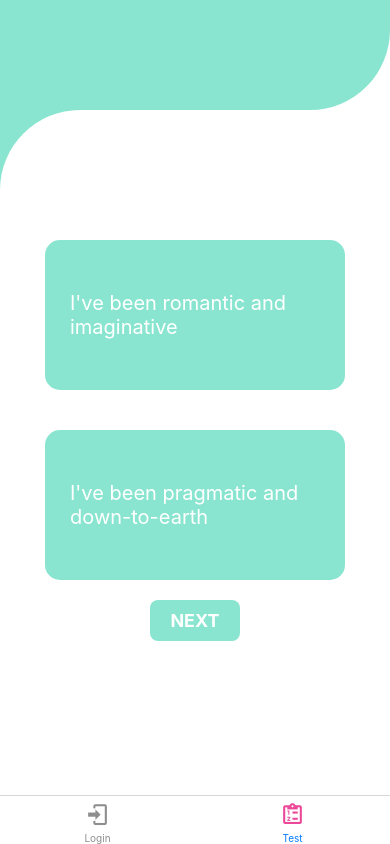
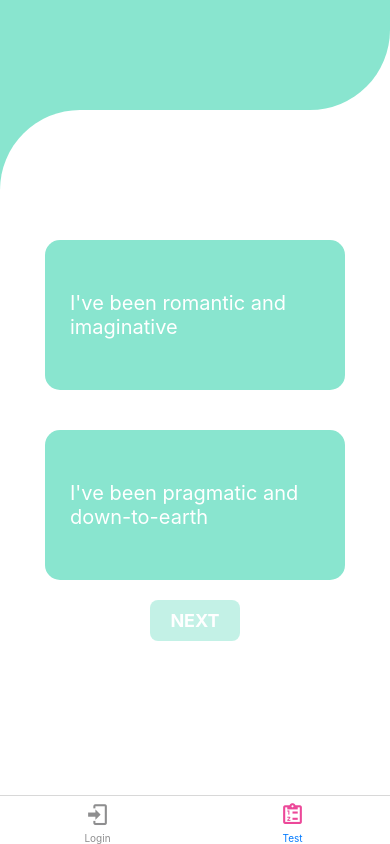
Before and after one commit to Huynie/enneagram, a React Native app: screen /Test in a window 390 px wide. Built offline with nearby package versions, Linux system fonts and the light colour scheme; no server answers.

Commit message:
test page remove focused state, using choice state for button focus and answer select

```diff
--- a/src/component/Button.js
+++ b/src/component/Button.js
@@ -6,10 +6,10 @@ const Button = ({title, onPress, backgroundColor, color, disabled}) => {
       onPress={onPress}
       style={{
         ...styles.buttonContainer,
-        backgroundColor: backgroundColor ?? '#89E5CF'
+        backgroundColor: backgroundColor ?? '#89E5CF',
+        opacity: disabled ? 0.5 : 1
       }}
       disabled={disabled}
-      activeOpacity={disabled ? 0.5 : 1}
     >
       <Text style={{...styles.buttonText, color: color ?? 'white'}}>{title}</Text>
     </TouchableOpacity>
--- a/src/screens/TestScreen.js
+++ b/src/screens/TestScreen.js
@@ -3,13 +3,12 @@ import * as React from 'react';
 import Graphic from '../component/graphic';
 import Button from '../component/Button';
 import questions from '../questions.json';
-import { set } from "react-native-reanimated";
 
 export default function TestScreen() {
   const [counter, setCounter]= React.useState(0);
   const [question1, setQuestion1]= React.useState(questions[counter].choice1);
   const [question2, setQuestion2]= React.useState(questions[counter].choice2);
-  const [choice, setChoice]= React.useState(null);
+  const [choice, setChoice]= React.useState([]);
   const [tally, setTally] = React.useState({
     D:0,
     F:0,
@@ -21,23 +20,22 @@ export default function TestScreen() {
     G:0,
     A:0,
   });
-  const [focused, setFocused] = React.useState(null);
+
   const questionSelect = (choiceNum) => {
     const answer = choiceNum === 1 ? questions[counter].answer1 : questions[counter].answer2;
-    setFocused(choiceNum === 1 ? 'button1' : 'button2');
-    setChoice(answer);
+    setChoice([`choice${choiceNum}`, answer]);
     // enable "next" button
   };
   const next = () => {
     if(choice) {
-      setTally({...tally, [choice]: + 1});
+      setTally({...tally, [choice[1]]: + 1});
       // add tally to local storage
       setCounter(counter + 1);
       // save counter as progress in local storage
       // setProgressBarFill(`${(parseInt(counter) + 1) * 0.695}%`);
-      setQuestion1(questions[counter].choice1)
-      setQuestion2(questions[counter].choice2)
-      setFocused(null);
+      setQuestion1(questions[counter].choice1);
+      setQuestion2(questions[counter].choice2);
+      setChoice([null]);
       // showNext = counter === 143 ? false : true
       // showGetType = counter === 143 ? true : false
     }else{
@@ -51,13 +49,13 @@ export default function TestScreen() {
       <Graphic />
       <View style={styles.screenContainer}>
         <Pressable
-          style={{ ...styles.questionContainer, ...focused === 'button1' ? styles.focused : null}}
+          style={{ ...styles.questionContainer, ...choice[0] === 'choice1' ? styles.focused : null}}
           onPress={() => questionSelect(1)}
         >
           <Text style={styles.questions}>{question1}</Text>
         </Pressable>
         <Pressable
-          style={{ ...styles.questionContainer, ...focused === 'button2' ? styles.focused : null}}
+          style={{ ...styles.questionContainer, ...choice[0] === 'choice2' ? styles.focused : null}}
           onPress={() => questionSelect(2)}
         >
           <Text style={styles.questions}>{question2}</Text>
@@ -67,7 +65,7 @@ export default function TestScreen() {
           backgroundColor="#89E5CF"
           color="white"
           onPress={next}
-          // disabled={true}
+          disabled={choice[0] ? false : true}
         />
       </View>
     </View>
```
